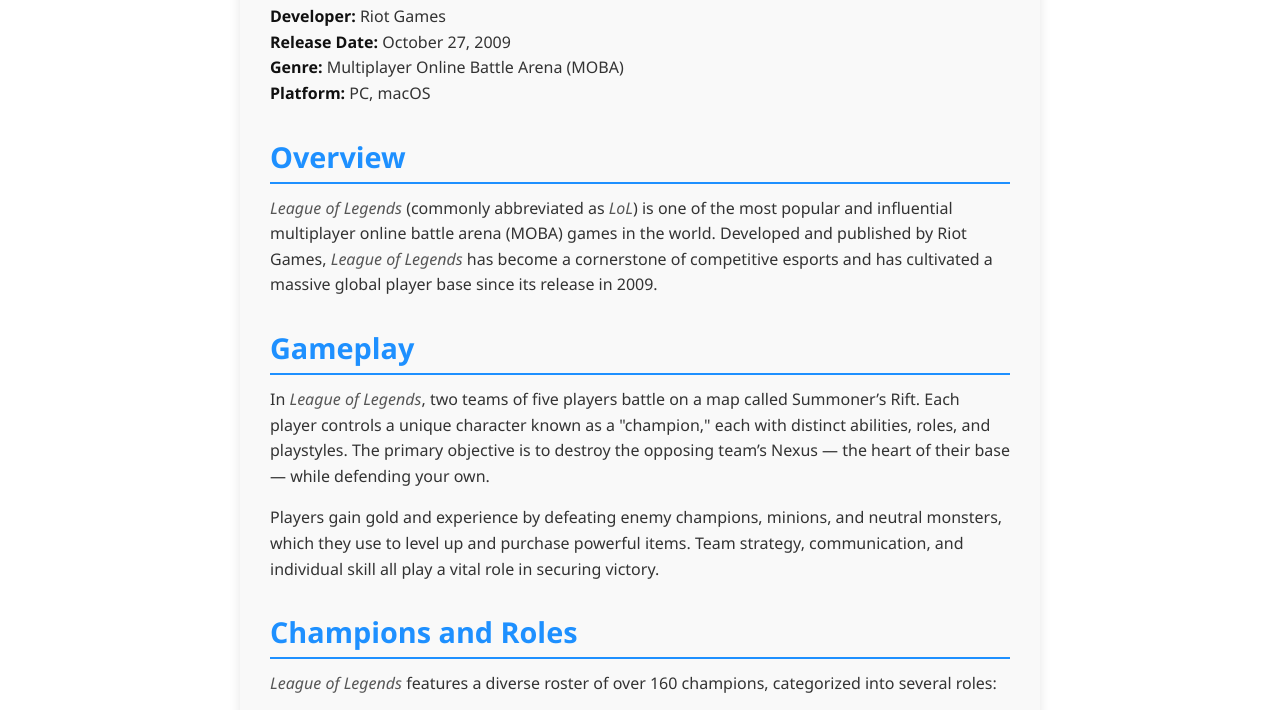
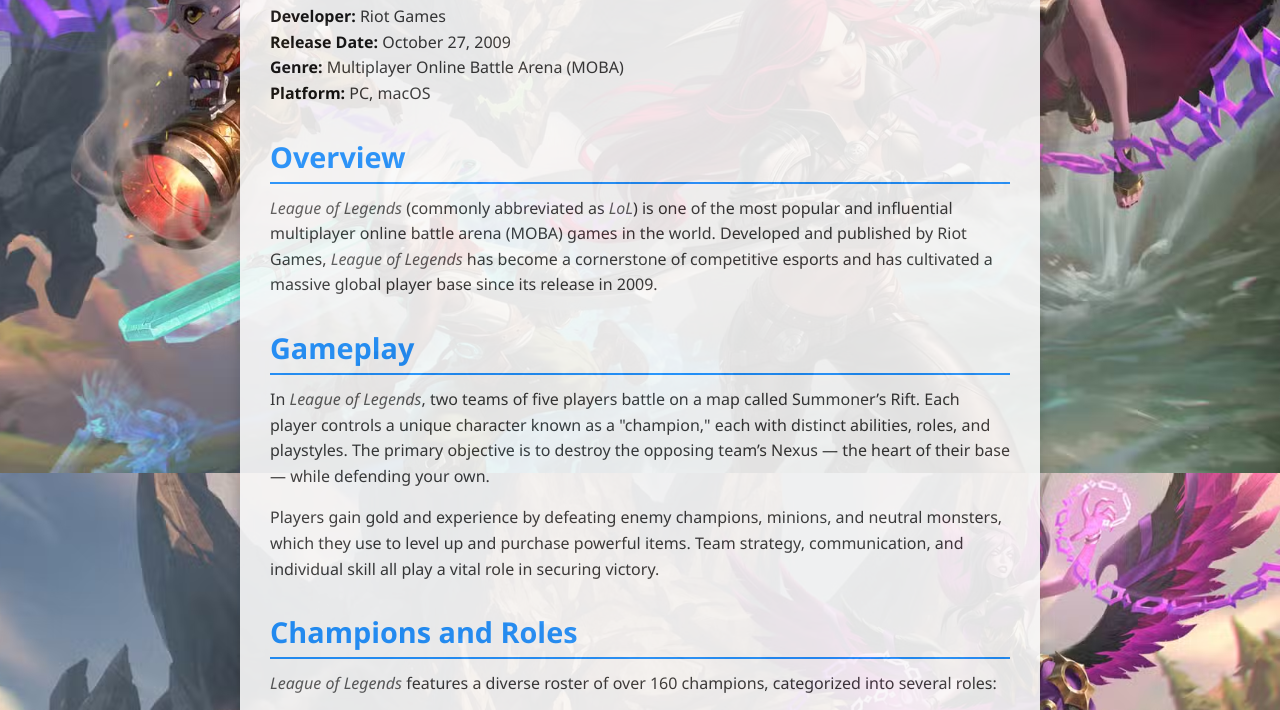
Before and after one commit to xAlexandrosx/wdwww, a plain HTML site: page html/game-articles/leagueoflegends.html in a window 1280 px wide. Shown: the part 327-1037 px from the top of the page. Drawn offline with Linux system fonts and the light colour scheme.

Commit message:
article styling

```diff
--- a/css/style.css
+++ b/css/style.css
@@ -9,6 +9,14 @@ html, body {
     font-family: Arial, sans-serif;
     display: flex;
     flex-direction: column;
+}
+
+body.lol-article {
+    background-image: url('../images/lolbackground.jpg');
+    background-size: cover;
+    background-position: center;
+    background-attachment: fixed; /* <-- This keeps it from moving when scrolling */
+    background-repeat: no-repeat;
 }
 
 /* Header at the top */
@@ -394,7 +402,8 @@ main {
     border-radius: 8px;
     font-family: 'Segoe UI', Tahoma, Geneva, Verdana, sans-serif;
     color: #333;
-    box-shadow: 0 4px 12px rgba(0,0,0,0.1);
+    box-shadow: 0 0 15px rgba(0, 0, 0, 0.2);
+    opacity: 0.9;
 }
 
 #article h1 {
--- a/html/game-articles/leagueoflegends.html
+++ b/html/game-articles/leagueoflegends.html
@@ -7,7 +7,7 @@
     <link rel="stylesheet" href="../../css/style.css">
     <script src="../../js/script.js" defer></script>
 </head>
-<body>
+<body class="lol-article">
 <header>
     <div data-include="../topbar.html"></div>
 </header>
--- a/html/topbar.html
+++ b/html/topbar.html
@@ -13,7 +13,7 @@
         <span class="slider"></span>
     </label>
 
-    <a href="index.html" class="button" data-text="Awesome">
+    <a href="/wdwww/html/index.html" class="button" data-text="Awesome">
         <span class="actual-text">&nbsp;Home&nbsp;</span>
         <span aria-hidden="true" class="hover-text">&nbsp;Home&nbsp;</span>
     </a>
```
Also changed, not shown: images/lolbackground.jpg (added).
